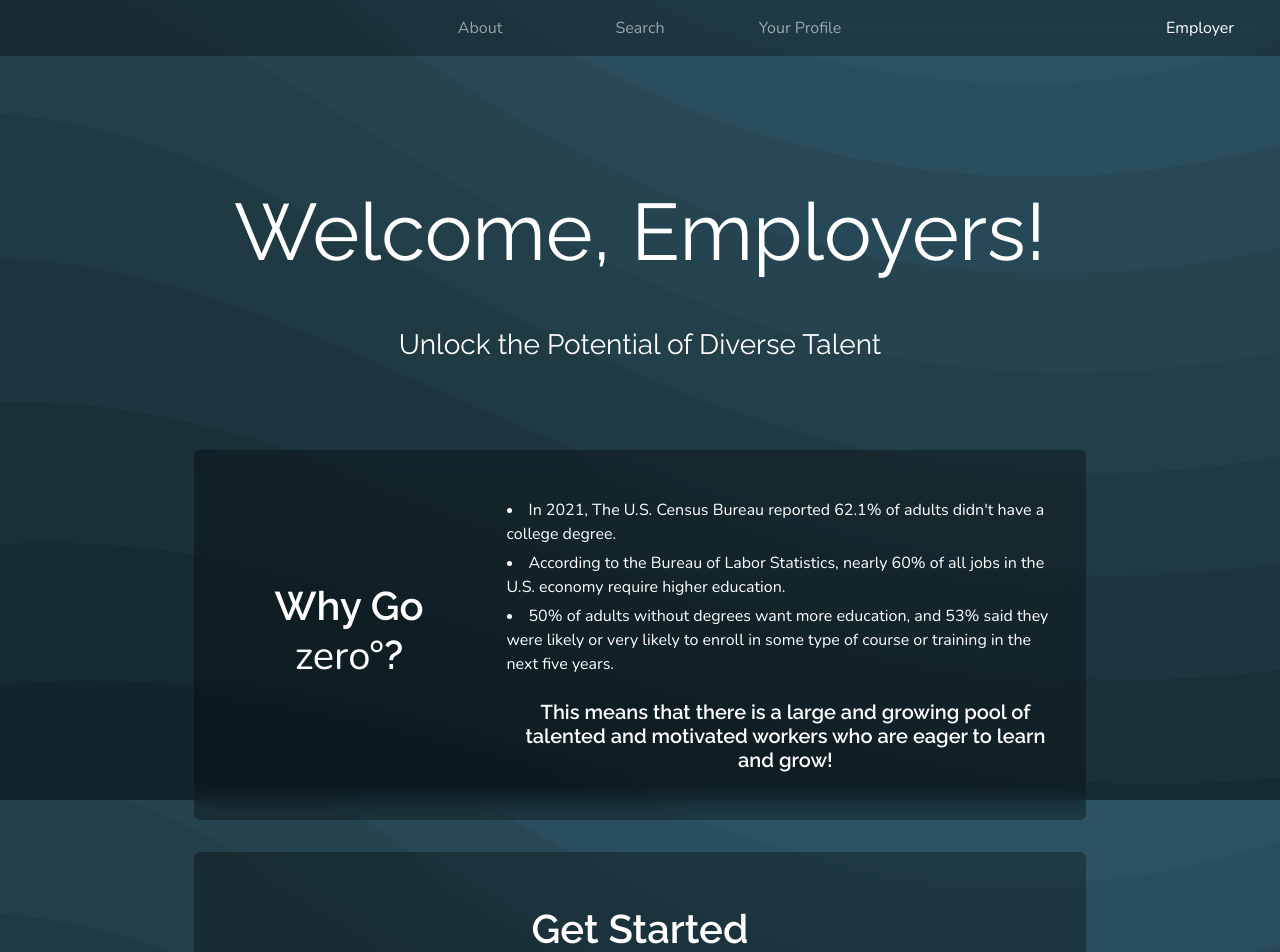
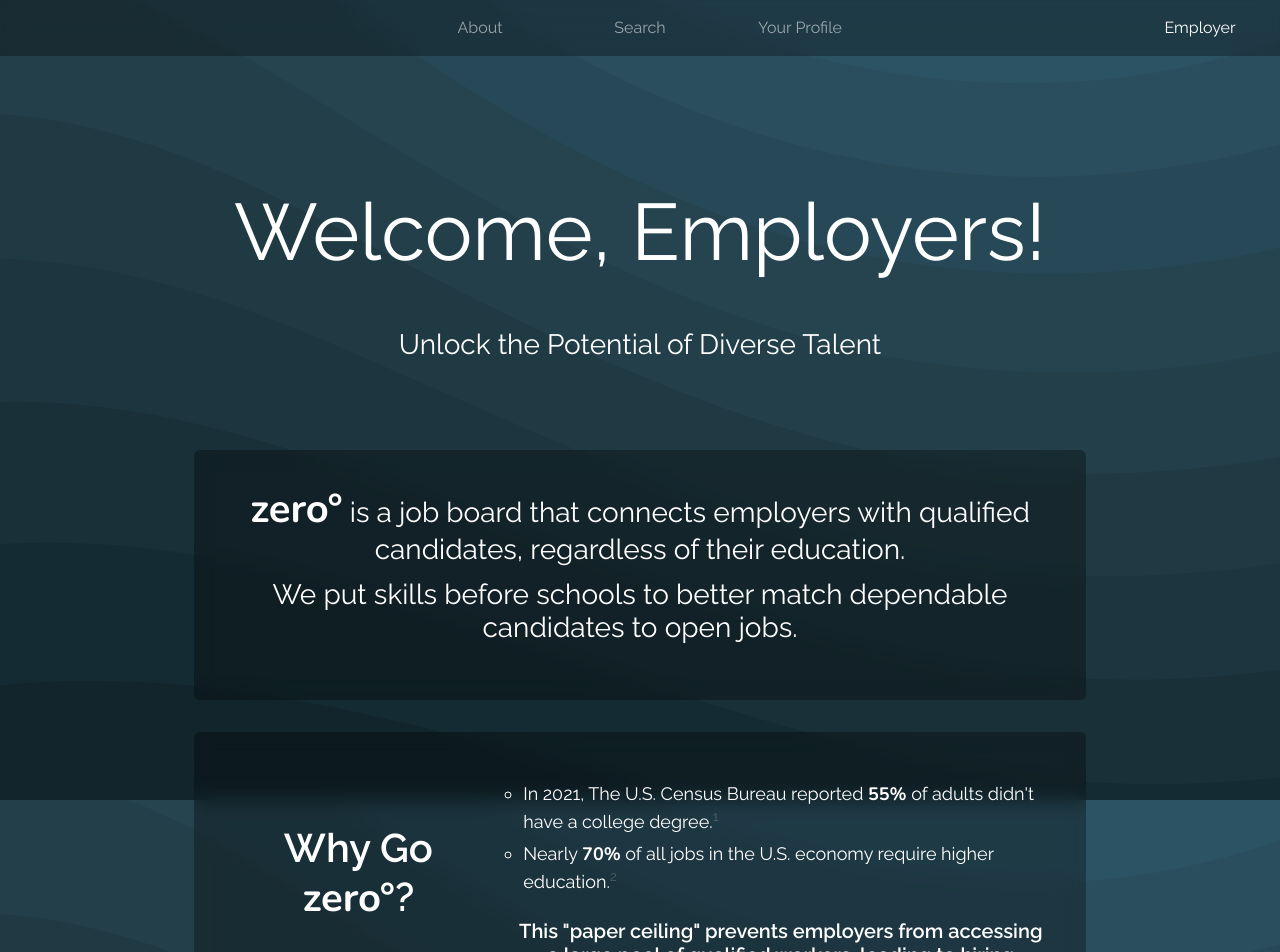
Before and after one commit to JakeSo/zero-degree-jobs, a React (Create React App) app: page /#/Employer/Welcome in a window 1280 px wide. Shown: the top 952 px of the page. Built offline with nearby package versions, Linux system fonts and the light colour scheme; no server answers.

Commit message:
Added new section. Styling updates.

```diff
--- a/public/index.html
+++ b/public/index.html
@@ -12,7 +12,7 @@
   <link rel="manifest" href="/site.webmanifest">
   <link rel="preconnect" href="https://fonts.googleapis.com">
   <link rel="preconnect" href="https://fonts.gstatic.com" crossorigin>
-  <link href="https://fonts.googleapis.com/css2?family=Nunito:wght@300;600&family=Raleway:wght@400;600&display=swap"
+  <link href="https://fonts.googleapis.com/css2?family=Nunito:wght@300;600;700&family=Raleway:wght@400;600&display=swap"
     rel="stylesheet">
   <!--
       manifest.json provides metadata used when your web app is installed on a
--- a/src/App.css
+++ b/src/App.css
@@ -14,16 +14,22 @@
 html, body {
   height: 100%;
   width: 100%;
-  font-family: 'Nunito', Arial, sans-serif;
+  font-family: 'Raleway', Arial, sans-serif;
+  font-weight: 400;
 }
 
+
 ul {
-  list-style-position: inside;
+  list-style-type: circle;
   padding: 0;
 }
 
 ul li {
   margin: 5px 0;
+}
+
+.bold {
+  font-weight: bold;
 }
 
 .nav-link {
@@ -88,6 +94,10 @@
 h4,
 h5 {
   font-family: "Raleway", sans-serif;
+  /* font-weight: 600; */
+}
+
+h1 {
   font-weight: 600;
 }
 
@@ -109,6 +119,7 @@
   pointer-events: none;
 }
 
+
 .header {
   display: flex;
   flex-direction: column;
@@ -119,12 +130,17 @@
 }
 
 .name {
+  font-family: "Nunito", sans-serif;
+  font-weight: 700;
+}
+
+.header .name {
   padding-left: 2rem;
   margin: 3rem 0;
-  font-family: "Nunito", sans-serif;
   font-size: 10rem;
-  font-weight: 400;
+
 }
+
 
 .nunito {
   font-family: "Nunito", sans-serif;
@@ -138,8 +154,9 @@
 }
 
 .why {
+  font-family: 'Raleway', sans-serif;
   margin: 2rem auto;
-  padding: 24px 10px;
+  padding: 24px;
   width: 80%;
   min-height: 250px;
   text-align: center;
@@ -147,6 +164,32 @@
   columns: auto 2;
   color: white;
 }
+
+
+.why a {
+  color: white;
+  text-decoration: none;
+}
+
+.why a:hover {
+  color: white;
+  text-decoration: underline;
+  opacity: 90%;
+}
+
+
+.stats {
+  text-align: left;
+}
+
+.stats a {
+  opacity: 20%;
+}
+
+.stats li {
+  font-size: 18px;
+}
+
 
 .frontpage-form {
   margin: 5rem auto;
--- a/src/pages/employer/Welcome.js
+++ b/src/pages/employer/Welcome.js
@@ -11,28 +11,31 @@
           <h3 className="slogan">Unlock the Potential of Diverse Talent</h3>
         </Col>
       </Row>
-
+      <Row className="why dark-glassy">
+        <h3 className='my-auto'><span className='name fs-1'>zero&deg;</span> is a job board that connects employers with qualified candidates, regardless of their education.</h3>
+        <h3>We put skills before schools to better match dependable candidates to open jobs.</h3>
+      </Row>
       <Row className="why dark-glassy">
         <Col className='my-auto' lg={4}>
-          <h1>Why Go <span className='nunito fw-light' > <br /> zero&deg;</span>?</h1>
+          <h1>Why Go <span className='name'><br />zero&deg;</span>?</h1>
 
         </Col>
         <Col lg={8}>
-          <ul className='my-4 text-start'>
-            <li>In 2021, The U.S. Census Bureau reported 62.1% of adults didn't have a college degree.</li>
-            <li>According to the Bureau of Labor Statistics, nearly 60% of all jobs in the U.S. economy require higher education.</li>
-            <li>50% of adults without degrees want more education, and 53% said they were likely or very likely to enroll in some type of course or training in the next five years.</li>
+          <Container fluid>
+          <ul className='my-4 stats'>
+            <li>In 2021, The U.S. Census Bureau reported <span className='nunito bold'>55%</span> of adults didn't have a college degree.<sup className='source-link'><a href='https://www.census.gov/data/tables/2021/demo/educational-attainment/cps-detailed-tables.html'>1</a></sup></li>
+            <li>Nearly <span className='nunito bold'>70%</span> of all jobs in the U.S. economy require higher education.<sup className='source-link'><a href='https://opportunityatwork.org/thepaperceiling/'>2</a></sup></li>
           </ul>
-
-          <h5 className='my-4'>This means that there is a large and growing pool of talented and motivated workers who are eager to learn and grow!</h5>
+          </Container>
+          <h5 className='fw-bold'>This "<a href="https://opportunityatwork.org/thepaperceiling">paper ceiling</a>" prevents employers from accessing a large pool of qualified workers, leading to hiring challenges and lost productivity</h5>
         </Col>
       </Row>
 
       <Row className="why dark-glassy">
         <Col className='my-auto'>
-          <h1>Get Started</h1>
+          <h1>Shred the Paper Ceiling</h1>
           <Button className='my-3 fs-3' variant='outline-secondary'>
-            Post a job
+            Post Your Job
           </Button>
         </Col>
       </Row>
```
